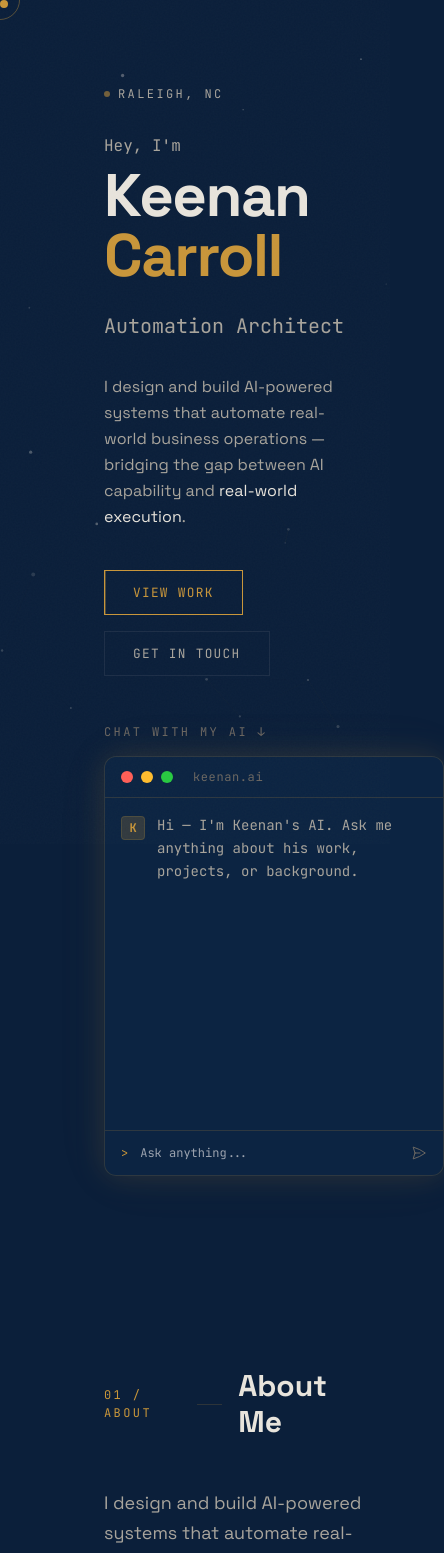
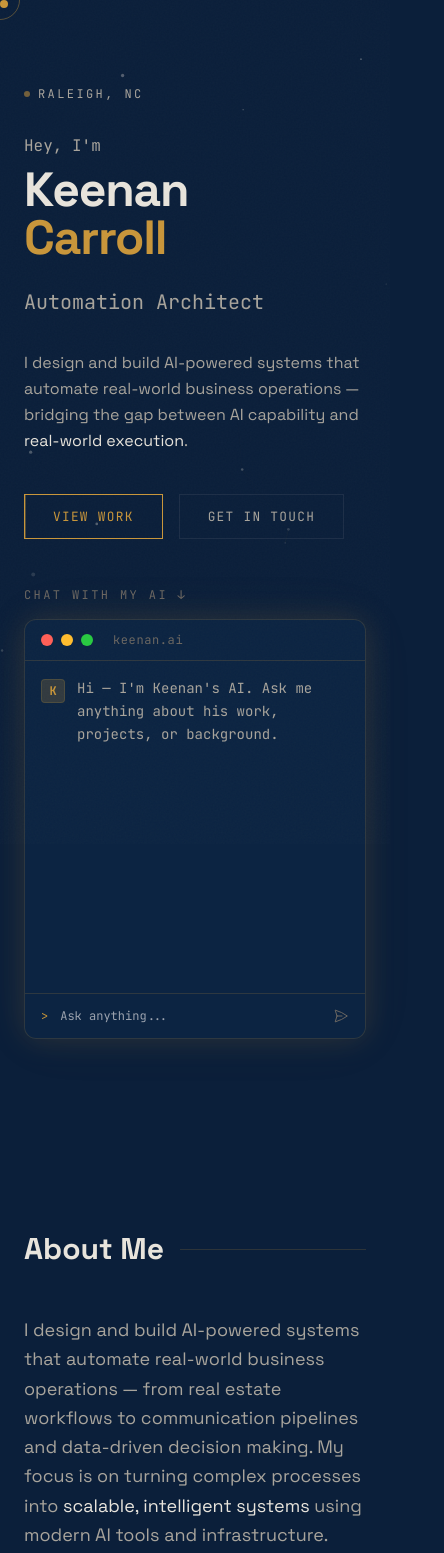
Before and after one commit to kcarroll88/portfolio-site, a Next.js app: page / in a window 390 px wide. Shown: the top 1553 px of the page, 444 px wide, since content can reach past the window. Built offline with nearby package versions, Linux system fonts and the light colour scheme.

Commit message:
Updating mobile view

```diff
--- a/src/components/About.tsx
+++ b/src/components/About.tsx
@@ -14,8 +14,8 @@ const FOCUS_AREAS = [
 function SectionHeader({ number, title }: { number: string; title: string }) {
   return (
     <div className="flex items-center gap-4 mb-12">
-      <span className="section-number">{number}</span>
-      <div className="w-8 h-px" style={{ background: 'var(--glass-border)' }} />
+      <span className="section-number hidden sm:inline">{number}</span>
+      <div className="w-8 h-px hidden sm:block" style={{ background: 'var(--glass-border)' }} />
       <h2
         className="text-3xl lg:text-4xl font-bold"
         style={{ fontFamily: 'var(--font-space-grotesk)', color: 'var(--cream)' }}
@@ -32,7 +32,7 @@ export default function About() {
   const inView = useInView(ref, { once: true, margin: '-100px' });
 
   return (
-    <section id="about" className="relative py-28" style={{ paddingLeft: '5rem' }}>
+    <section id="about" className="relative py-28 lg:pl-20">
       <div className="max-w-6xl mx-auto px-6 lg:px-16">
         <SectionHeader number="01 / ABOUT" title="About Me" />
 
--- a/src/components/ChatInterface.tsx
+++ b/src/components/ChatInterface.tsx
@@ -95,8 +95,8 @@ export default function ChatInterface() {
 
   return (
     <div
-      className="glass rounded-xl overflow-hidden flex flex-col glow-gold"
-      style={{ height: '420px', minWidth: '340px', maxWidth: '480px' }}
+      className="glass rounded-xl overflow-hidden flex flex-col glow-gold w-full lg:w-auto"
+      style={{ height: '420px', maxWidth: '480px' }}
     >
       {/* Terminal header */}
       <div
--- a/src/components/Contact.tsx
+++ b/src/components/Contact.tsx
@@ -8,11 +8,11 @@ export default function Contact() {
   const inView = useInView(ref, { once: true, margin: '-80px' });
 
   return (
-    <section id="contact" className="relative py-28 pb-40" style={{ paddingLeft: '5rem' }}>
+    <section id="contact" className="relative py-28 pb-40 lg:pl-20">
       <div className="max-w-6xl mx-auto px-6 lg:px-16">
         <div className="flex items-center gap-4 mb-16">
-          <span className="section-number">05 / CONTACT</span>
-          <div className="w-8 h-px" style={{ background: 'var(--glass-border)' }} />
+          <span className="section-number hidden sm:inline">05 / CONTACT</span>
+          <div className="w-8 h-px hidden sm:block" style={{ background: 'var(--glass-border)' }} />
           <h2
             className="text-3xl lg:text-4xl font-bold"
             style={{ fontFamily: 'var(--font-space-grotesk)', color: 'var(--cream)' }}
--- a/src/components/Experience.tsx
+++ b/src/components/Experience.tsx
@@ -50,11 +50,11 @@ export default function Experience() {
   const inView = useInView(ref, { once: true, margin: '-80px' });
 
   return (
-    <section id="experience" className="relative py-28" style={{ paddingLeft: '5rem' }}>
+    <section id="experience" className="relative py-28 lg:pl-20">
       <div className="max-w-6xl mx-auto px-6 lg:px-16">
         <div className="flex items-center gap-4 mb-12">
-          <span className="section-number">03 / EXPERIENCE</span>
-          <div className="w-8 h-px" style={{ background: 'var(--glass-border)' }} />
+          <span className="section-number hidden sm:inline">03 / EXPERIENCE</span>
+          <div className="w-8 h-px hidden sm:block" style={{ background: 'var(--glass-border)' }} />
           <h2
             className="text-3xl lg:text-4xl font-bold"
             style={{ fontFamily: 'var(--font-space-grotesk)', color: 'var(--cream)' }}
--- a/src/components/Hero.tsx
+++ b/src/components/Hero.tsx
@@ -50,8 +50,7 @@ export default function Hero() {
   return (
     <section
       id="hero"
-      className="relative min-h-screen flex items-center"
-      style={{ paddingLeft: '5rem' }}
+      className="relative min-h-screen flex items-center lg:pl-20"
     >
       <div className="w-full max-w-7xl mx-auto px-6 lg:px-16 py-20">
         <div className="grid lg:grid-cols-[1fr_auto] gap-12 lg:gap-20 items-center">
@@ -95,7 +94,7 @@ export default function Hero() {
                 Hey, I&apos;m
               </p>
               <h1
-                className="text-6xl lg:text-8xl font-bold leading-none tracking-tight mb-6"
+                className="text-5xl lg:text-8xl font-bold leading-none tracking-tight mb-6"
                 style={{
                   fontFamily: 'var(--font-space-grotesk)',
                   color: 'var(--cream)',
--- a/src/components/Projects.tsx
+++ b/src/components/Projects.tsx
@@ -235,11 +235,11 @@ export default function Projects() {
   const rest = PROJECTS.filter((p) => !p.featured);
 
   return (
-    <section id="projects" className="relative py-28" style={{ paddingLeft: '5rem' }}>
+    <section id="projects" className="relative py-28 lg:pl-20">
       <div className="max-w-6xl mx-auto px-6 lg:px-16">
         <div className="flex items-center gap-4 mb-12">
-          <span className="section-number">02 / PROJECTS</span>
-          <div className="w-8 h-px" style={{ background: 'var(--glass-border)' }} />
+          <span className="section-number hidden sm:inline">02 / PROJECTS</span>
+          <div className="w-8 h-px hidden sm:block" style={{ background: 'var(--glass-border)' }} />
           <h2
             className="text-3xl lg:text-4xl font-bold"
             style={{ fontFamily: 'var(--font-space-grotesk)', color: 'var(--cream)' }}
--- a/src/components/Skills.tsx
+++ b/src/components/Skills.tsx
@@ -68,11 +68,11 @@ export default function Skills() {
   const inView = useInView(ref, { once: true, margin: '-80px' });
 
   return (
-    <section id="skills" className="relative py-28" style={{ paddingLeft: '5rem' }}>
+    <section id="skills" className="relative py-28 lg:pl-20">
       <div className="max-w-6xl mx-auto px-6 lg:px-16">
         <div className="flex items-center gap-4 mb-12">
-          <span className="section-number">04 / SKILLS</span>
-          <div className="w-8 h-px" style={{ background: 'var(--glass-border)' }} />
+          <span className="section-number hidden sm:inline">04 / SKILLS</span>
+          <div className="w-8 h-px hidden sm:block" style={{ background: 'var(--glass-border)' }} />
           <h2
             className="text-3xl lg:text-4xl font-bold"
             style={{ fontFamily: 'var(--font-space-grotesk)', color: 'var(--cream)' }}
```
